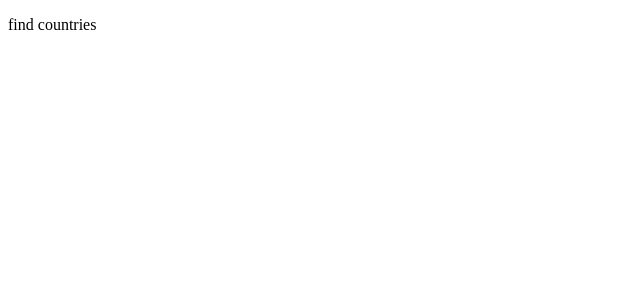
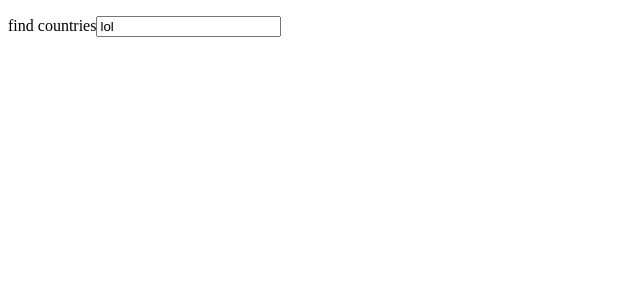
Before and after one commit to shamaanikala/FullStack-HY-k2023, a React (Create React App) app in the folder osa2/maat/: page / in a window 1280 px wide. Shown: the top 300 px of the page, without its empty margins (0-640 px from the left). Built offline with nearby package versions, Linux system fonts and the light colour scheme.

Commit message:
T2.18*: Lisätään tyhjä syötekenttä

```diff
--- a/osa2/maat/src/App.js
+++ b/osa2/maat/src/App.js
@@ -1,7 +1,15 @@
+import { useState, useEffect } from "react";
+
 const App = () => {
+
+  const [query, setQuery] = useState(null);
+
   return (
     <div>
-      <p>find countries</p>
+      <p>
+        find countries
+        <input type="text" value="lol" onChange={() => null} />
+        </p>
     </div>
   );
 }
```
